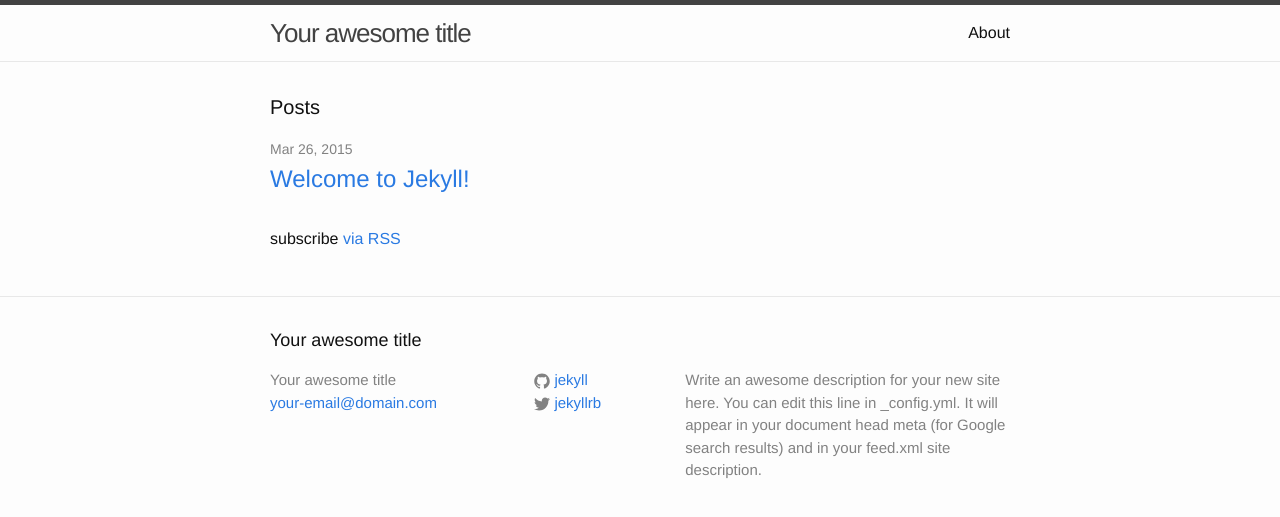
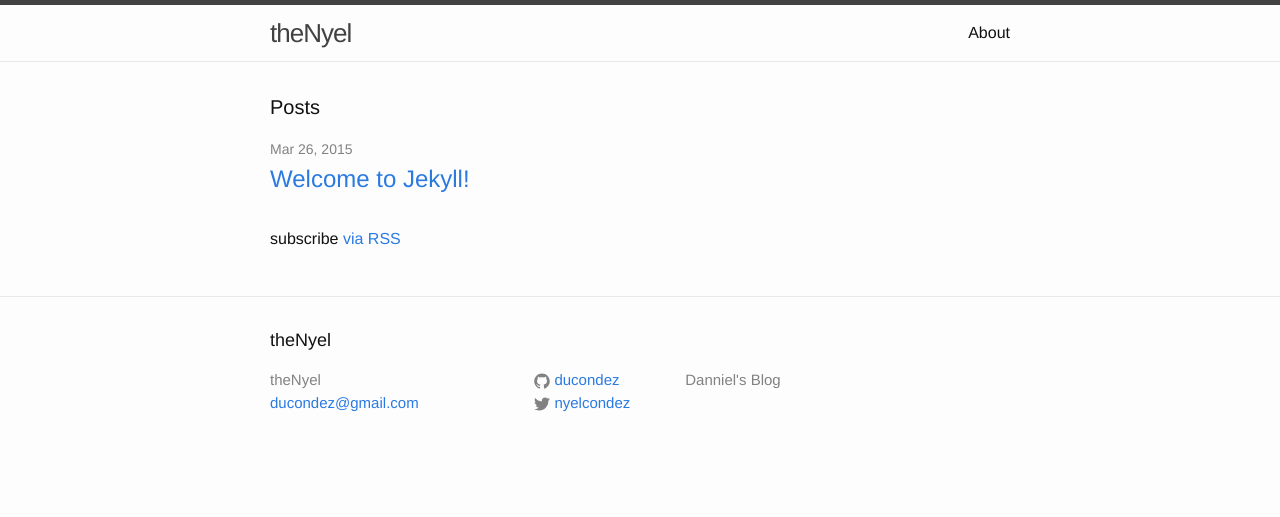
Before and after one commit to ducondez/thenyel, a Jekyll site: the page built from index.html, in a window 1280 px wide. Shown: the top 517 px of the page. Built offline with Jekyll 4.4.1, drawn with Linux system fonts in a browser that asks for light colours.

Commit message:
setup jekyll

```diff
--- a/_config.yml
+++ b/_config.yml
@@ -1,14 +1,11 @@
 # Site settings
-title: Your awesome title
-email: your-email@domain.com
-description: > # this means to ignore newlines until "baseurl:"
-  Write an awesome description for your new site here. You can edit this
-  line in _config.yml. It will appear in your document head meta (for
-  Google search results) and in your feed.xml site description.
-baseurl: "" # the subpath of your site, e.g. /blog/
-url: "http://yourdomain.com" # the base hostname & protocol for your site
-twitter_username: jekyllrb
-github_username:  jekyll
+title: theNyel
+email: ducondez@gmail.com
+description: Danniel's Blog
+baseurl: "/blog/" # the subpath of your site, e.g. /blog/
+url: "http://thenyel.com" # the base hostname & protocol for your site
+twitter_username: nyelcondez
+github_username:  ducondez
 
 # Build settings
 markdown: kramdown
```
